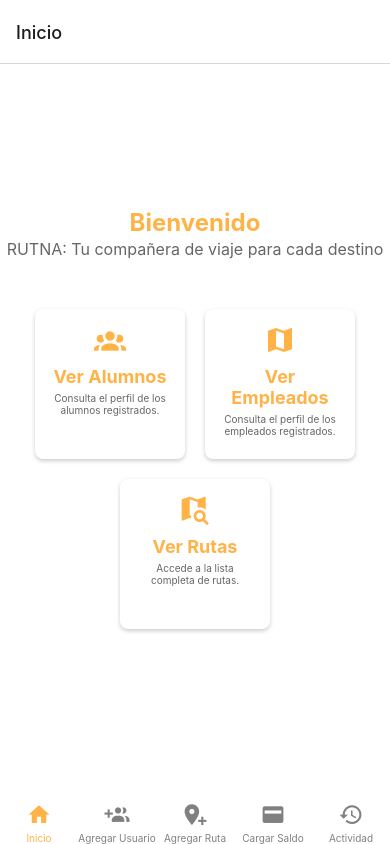
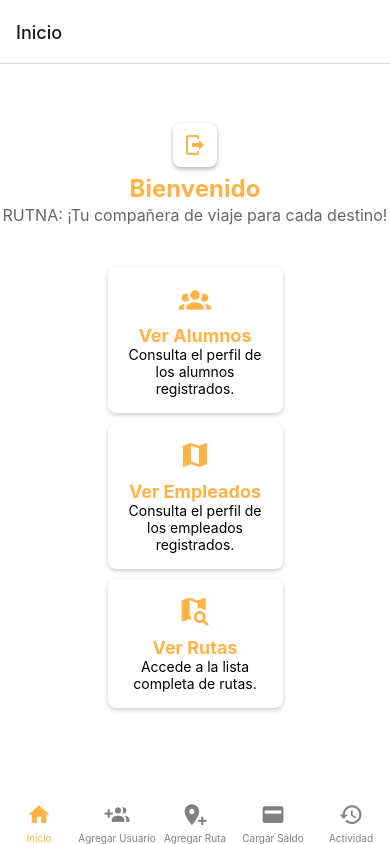
Before and after one commit to NelyR55/RUTNAfront, a React Native app: screen /Admin in a window 390 px wide. Built offline with nearby package versions, Linux system fonts and the light colour scheme.

Commit message:
ADMIN COMPLETO

```diff
--- a/src/screens/Admin.js
+++ b/src/screens/Admin.js
@@ -1,6 +1,6 @@
-import React, { useState, useEffect } from 'react';
+import React, { useState, useEffect,useRef } from 'react';
 import AsyncStorage from '@react-native-async-storage/async-storage';
-import { View, Text, StyleSheet, ImageBackground, TouchableOpacity, Modal, FlatList, TextInput, ScrollView, Alert } from 'react-native';
+import { View, Text, StyleSheet, ImageBackground, TouchableOpacity, Modal, FlatList, TextInput, ScrollView, Animated ,Alert } from 'react-native';
 import { createBottomTabNavigator } from '@react-navigation/bottom-tabs';
 import { MaterialCommunityIcons } from '@expo/vector-icons';
 import { LinearGradient } from 'expo-linear-gradient';
@@ -38,31 +38,88 @@ const CustomSelect = ({ selectedValue, onValueChange, options }) => {
     </>
   );
 };
-const Inicio = ({ navigation }) => (
+const Inicio = ({ navigation }) => {
+  const [loading, setLoading] = useState(false);
+  const fadeAnim = useRef(new Animated.Value(0)).current; // Initial opacity is 0
+  const rotateAnim = useRef(new Animated.Value(0)).current; // Rotation animation
+
+  useEffect(() => {
+    Animated.timing(fadeAnim, {
+      toValue: 1,
+      duration: 500,
+      useNativeDriver: true,
+    }).start();
+  }, [fadeAnim]);
+
+  useEffect(() => {
+    if (loading) {
+      Animated.loop(
+        Animated.timing(rotateAnim, {
+          toValue: 1,
+          duration: 1000, // Rotate every 1 second
+          useNativeDriver: true,
+        })
+      ).start();
+    } else {
+      rotateAnim.stopAnimation();
+    }
+  }, [loading, rotateAnim]);
+
+  const handleLogout = () => {
+    setLoading(true); // Start loading animation
+    setTimeout(() => {
+      setLoading(false);
+      navigation.navigate('Login');
+    }, 1000); // Simulate a loading time of 1 second
+  };
+
+  // Interpolation for rotation
+  const rotate = rotateAnim.interpolate({
+    inputRange: [0, 1],
+    outputRange: ['0deg', '360deg'],
+  });
+
+  return (
     <ImageBackground source={require('../../assets/fondodef.png')} style={styles.screenContainer}>
+      <Animated.View style={[styles.headerContainer, { opacity: fadeAnim }]}>
+        <TouchableOpacity style={styles.logoutButton} onPress={handleLogout}>
+          {loading ? (
+            <View style={styles.loaderContainer}>
+              <Animated.View style={[styles.loader, { transform: [{ rotate }] }]} />
+              <Text style={styles.logoutButtonText}>Cargando...</Text>
+            </View>
+          ) : (
+            <View style={styles.logoutContent}>
+              <MaterialCommunityIcons name="logout" size={24} color="#FFB347" />
+            </View>
+          )}
+        </TouchableOpacity>
+      </Animated.View>
       <View style={styles.textContainer}>
         <Text style={styles.welcomeTitle}>Bienvenido</Text>
-      <Text style={styles.welcomeDescription}>RUTNA: Tu compañera de viaje para cada destino</Text>
+        <Text style={styles.welcomeDescription}>RUTNA: ¡Tu compañera de viaje para cada destino!</Text>
       </View>
       <View style={styles.cardContainer}>
         <TouchableOpacity style={styles.smallCard} onPress={() => navigation.navigate('VerAlumno')}>
           <MaterialCommunityIcons name="account-group" size={32} color="#FFB347" />
           <Text style={styles.cardTitle}>Ver Alumnos</Text>
-        <Text style={styles.cardDescription}>Consulta el perfil de los alumnos registrados.</Text>
+          <Text style={styles.cardDescriptionS}>Consulta el perfil de los alumnos registrados.</Text>
         </TouchableOpacity>
         <TouchableOpacity style={styles.smallCard} onPress={() => navigation.navigate('VerEmpleado')}>
           <MaterialCommunityIcons name="map" size={32} color="#FFB347" />
           <Text style={styles.cardTitle}>Ver Empleados</Text>
-        <Text style={styles.cardDescription}>Consulta el perfil de los empleados registrados.</Text>
+          <Text style={styles.cardDescriptionS}>Consulta el perfil de los empleados registrados.</Text>
         </TouchableOpacity>
         <TouchableOpacity style={styles.smallCard} onPress={() => navigation.navigate('VerRutas')}>
           <MaterialCommunityIcons name="map-search" size={32} color="#FFB347" />
           <Text style={styles.cardTitle}>Ver Rutas</Text>
-        <Text style={styles.cardDescription}>Accede a la lista completa de rutas.</Text>
+          <Text style={styles.cardDescriptionS}>Accede a la lista completa de rutas.</Text>
         </TouchableOpacity>
       </View>
     </ImageBackground>
   );
+};
+
 
 
 //SALDO
@@ -779,19 +836,57 @@ const styles = StyleSheet.create({
     width: '33%',
     textAlign: 'center',
   },
-  logoutButtonContainer: {
-    marginTop: 'auto',
-    paddingBottom: 16,
+  logoutButton: {
+    backgroundColor: '#fff',
+    padding: 10,
+    borderRadius: 8,
+    flexDirection: 'row',
+    alignItems: 'center',
+    shadowColor: '#000',
+    shadowOffset: { width: 0, height: 2 },
+    shadowOpacity: 0.3,
+    shadowRadius: 4,
+    elevation: 3,
   },
-  logoutButton: {
+  logoutContent: {
+    flexDirection: 'row',
+    alignItems: 'center',
+  },
+  loaderContainer: {
+    flexDirection: 'row',
+    alignItems: 'center',
+  },
+  loader: {
+    width: 16,
+    height: 16,
+    borderRadius: 8,
     backgroundColor: '#FFB347',
-    padding: 8,
-    borderRadius: 4,
+    marginRight: 8,
+    borderWidth: 2,
+    borderColor: '#fff',
   },
   logoutButtonText: {
-    color: '#000',
+    color: '#FFB347',
     fontSize: 16,
     fontWeight: 'bold',
+  },
+  smallCard: {
+    width: '50%',
+    backgroundColor: '#fff',
+    borderRadius: 8,
+    padding: 16,
+    margin: 8,
+    marginTop:2,
+    alignItems: 'center',
+    shadowColor: '#000',
+    shadowOffset: { width: 0, height: 2 },
+    shadowOpacity: 0.2,
+    shadowRadius: 4,
+    elevation: 3,
+  },
+  cardDescriptionS:{
+  fontSize:14,
+  textAlign: 'center',
   },
 
 });
```
Lines whose indentation alone changed are shown as unchanged.
